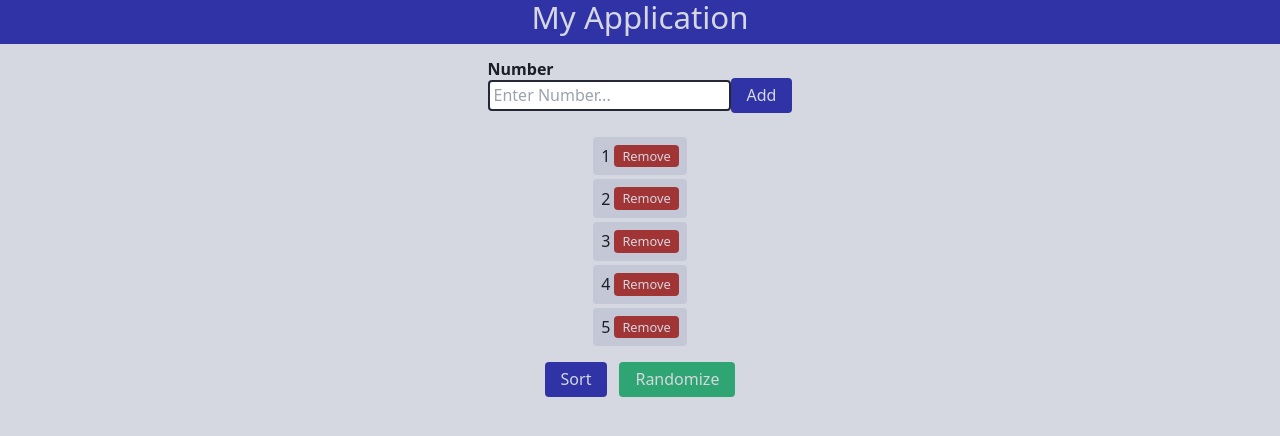
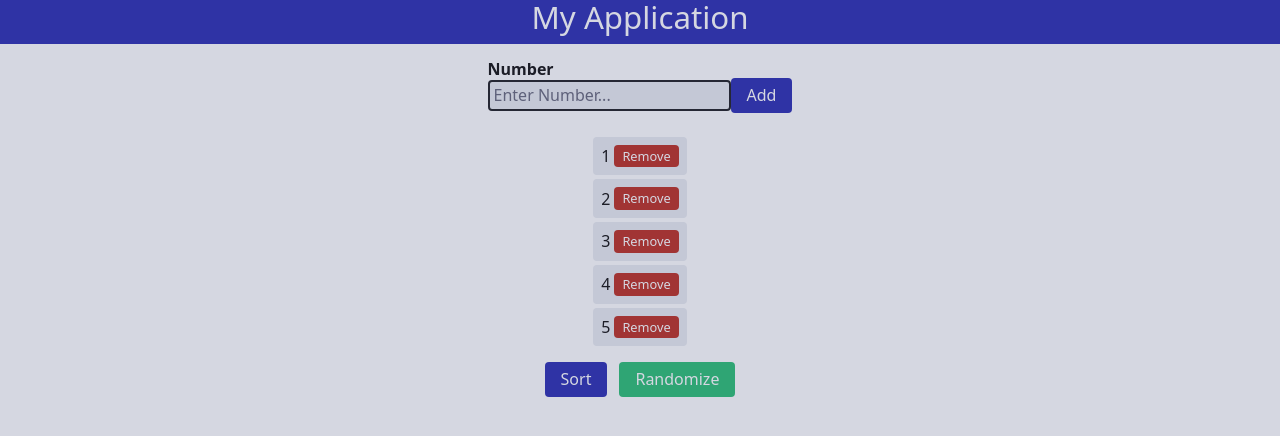
Before and after one commit to akgmu1/SWE-632-SASS, a Vue app: page / in a window 1280 px wide. Shown: the top 436 px of the page. Built offline with nearby package versions, Linux system fonts and the light colour scheme; the HTML template or start-up script is replaced by a standard one.

Commit message:
Clean up little

```diff
--- a/src/main.ts
+++ b/src/main.ts
@@ -1,3 +1,4 @@
+// import './assets/main.css'
 import './styles/base.scss'
 
 import { createApp } from 'vue'
--- a/src/styles/_components.scss
+++ b/src/styles/_components.scss
@@ -88,6 +88,7 @@ $btn-sm-pad-x: 0.5rem;
   font-size: $font-base;
   border: 0.125rem solid $default-active;
   @include rounded;
+  @include transition-color;
 }
 
 .form-group {
@@ -98,6 +99,7 @@ $btn-sm-pad-x: 0.5rem;
 
   input {
     @extend %input-base;
+    background-color: $bg-alt;
     color: $fg;
 
     &:focus {
@@ -106,7 +108,7 @@ $btn-sm-pad-x: 0.5rem;
     }
 
     &::placeholder {
-      color: #9ca3af;
+      color: $fg-alt;
     }
   }
 }
--- a/src/styles/_mixins.scss
+++ b/src/styles/_mixins.scss
@@ -1,5 +1,3 @@
-@use 'variables' as *;
-
 @mixin flex-center {
   display: flex;
   justify-content: center;
--- a/src/styles/_variables.scss
+++ b/src/styles/_variables.scss
@@ -1,11 +1,11 @@
 @use 'sass:math';
 @use 'sass:color';
-@use 'functions' as *;
 
 // Base Colors
 $bg: rgb(213, 215, 225);
 $bg-alt: rgb(196, 200, 214);
 $fg: rgb(28, 29, 39);
+$fg-alt: rgb(94, 97, 122);
 $default-hover: color.scale($fg, $lightness: 10%);
 $default-active: color.scale($fg, $lightness: 5%);
 
```
